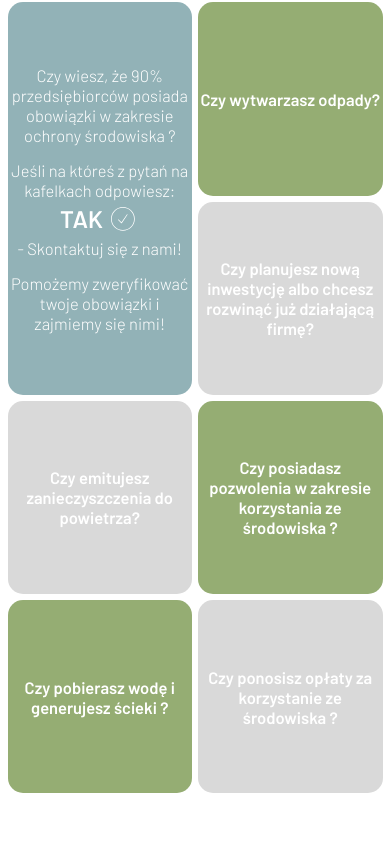
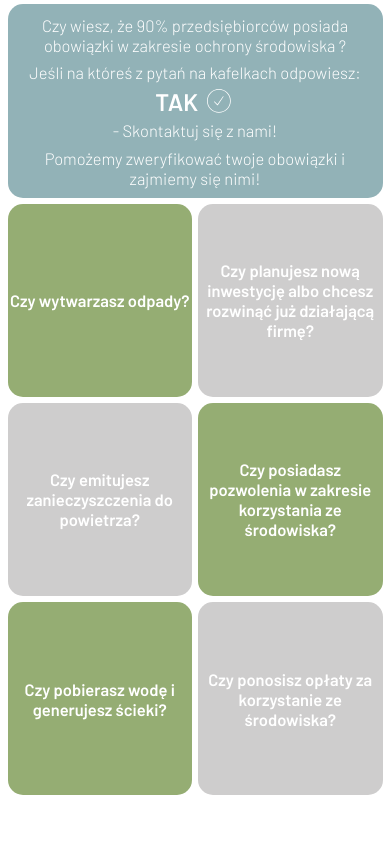
Before and after one commit to lmadeyzen/kaideko, a React (Vite) app: page / in a window 390 px wide. Shown: the part 1120-1968 px from the top of the page. Built offline with nearby package versions, Linux system fonts and the light colour scheme.

Commit message:
add fliping tiles

```diff
--- a/src/App.tsx
+++ b/src/App.tsx
@@ -6,33 +6,36 @@ import { Duties } from "./sections/Duties";
 import { Outsourcing } from "./sections/Outsourcing";
 import { Expertise } from "./sections/Expertise";
 import { Footer } from "./sections/Footer";
+import { breakpoints } from "./constants";
+
+const { x, xl, l, m, xs, xxl } = breakpoints;
 
 const Main = styled.main`
   max-width: 1200px;
   margin-left: auto;
   margin-right: auto;
 
-  @media (max-width: 1400px) {
+  @media (max-width: ${xxl}) {
     padding: 0 4rem;
   }
 
-  @media (max-width: 1200px) {
+  @media (max-width: ${xl}) {
     padding: 0 3rem;
   }
 
-  @media (max-width: 992px) {
+  @media (max-width: ${l}) {
     padding: 0 2rem;
   }
 
-  @media (max-width: 768px) {
+  @media (max-width: ${m}) {
     padding: 0 1rem;
   }
 
-  @media (max-width: 576px) {
+  @media (max-width: ${x}) {
     padding: 0 0.5rem;
   }
 
-  @media (max-width: 430px) {
+  @media (max-width: ${xs}) {
     padding: 0 0.5rem;
   }
 `;
--- a/src/constants.ts
+++ b/src/constants.ts
@@ -10,5 +10,15 @@ export const colors = {
   darkGreen: "#56731b",
   lightGreen: "#95ad73",
   lightBlue: "#92b2b7",
-  gray: "#d9d9d9",
+  gray: "#cecdcd",
 };
+
+export const breakpoints = {
+  xxl: "1400px",
+  xl: "1200px",
+  l: "992px",
+  m: "768px",
+  x: "576px",
+  xs: "430px",
+  xxs: "430px",
+};
--- /dev/null
+++ b/src/sections/Duties/components/Tile.tsx
@@ -0,0 +1,115 @@
+import styled, { css } from "styled-components";
+import { breakpoints, colors } from "../../../constants";
+import { useState } from "react";
+import { Text } from "../../../components/Text";
+
+interface Props {
+  frontText: string;
+  backText: string;
+  color?: string;
+}
+
+export const Tile = styled.div<{ color?: string; preventToFlip?: boolean }>`
+  width: 100%;
+  background-color: ${({ color }) => (color ? color : "transparent")};
+  border-radius: 1rem;
+  text-align: center;
+  display: flex;
+  flex-direction: column;
+  align-items: center;
+  justify-content: center;
+  position: relative;
+  padding: 0.1rem;
+  transition: all 1s;
+  perspective: 1000px;
+  cursor: ${({ preventToFlip }) => (preventToFlip ? "auto" : "pointer")};
+
+  p {
+    color: white;
+  }
+
+  &:nth-child(1) {
+    grid-column: span 2 / span 2;
+    gap: 1rem;
+    padding: 0 1rem;
+
+    @media (max-width: ${breakpoints.xxs}) {
+      padding: 0 0.5rem;
+      gap: 0.5rem;
+    }
+  }
+
+  &:nth-child(2) {
+    grid-row-start: 2;
+  }
+
+  &:nth-child(3) {
+    grid-row-start: 2;
+  }
+
+  &:nth-child(4) {
+    grid-row-start: 3;
+  }
+
+  &:nth-child(5) {
+    grid-row-start: 3;
+  }
+
+  &:nth-child(6) {
+    grid-row-start: 4;
+  }
+
+  &:nth-child(7) {
+    grid-row-start: 4;
+  }
+`;
+
+const TileContent = styled.div<{ isFlipped: boolean }>`
+  position: absolute;
+  width: 100%;
+  height: 100%;
+  transition: transform 0.5s;
+  transform-style: preserve-3d; // Preserve 3D effect
+
+  ${({ isFlipped }) =>
+    isFlipped &&
+    css`
+      transform: rotateY(180deg);
+    `}
+`;
+
+const TileFace = styled.div<{ color?: string }>`
+  width: 100%;
+  height: 100%;
+  backface-visibility: hidden;
+  display: flex;
+  align-items: center;
+  justify-content: center;
+  background-color: ${({ color }) => (color ? color : colors.gray)};
+  border-radius: 1rem;
+  position: absolute;
+  top: 0;
+  left: 0;
+
+  &.back {
+    transform: rotateY(180deg);
+  }
+`;
+
+export const RotatingTile = (props: Props) => {
+  const { frontText, backText, color } = props;
+  const [isFilpped, setIsFlipped] = useState(false);
+
+  return (
+    <Tile onClick={() => setIsFlipped((prev) => !prev)}>
+      <TileContent isFlipped={isFilpped}>
+        <TileFace color={color}>
+          <Text>{frontText}</Text>
+        </TileFace>
+        <TileFace color={color} className="back">
+          <Text>{backText}</Text>
+        </TileFace>
+      </TileContent>
+    </Tile>
+  );
+};
--- a/src/sections/Duties/index.tsx
+++ b/src/sections/Duties/index.tsx
@@ -3,6 +3,7 @@ import { icons } from "../../assets/icons";
 import { SectionHeader } from "../../components/SectionHeader";
 import { colors, sectionIds } from "../../constants";
 import { Text } from "../../components/Text";
+import { RotatingTile, Tile } from "./components/Tile";
 
 const Wrapper = styled.section`
   padding: 2rem 0;
@@ -18,27 +19,6 @@ const Grid = styled.div`
   p {
     font-size: 1.1rem;
     font-weight: 600;
-  }
-`;
-
-const GridElement = styled.div<{ color?: string; isRectangle?: boolean }>`
-  width: 100%;
-  border-radius: 1rem;
-  background-color: ${({ color }) => (color ? color : colors.gray)};
-  text-align: center;
-  display: flex;
-  flex-direction: column;
-  align-items: center;
-  justify-content: center;
-  padding: 0.1rem;
-
-  p {
-    color: white;
-  }
-
-  &:nth-child(1) {
-    grid-row: span 2 / span 2;
-    gap: 1rem;
   }
 `;
 
@@ -69,7 +49,7 @@ export const Duties = () => {
     <Wrapper id={sectionIds.duties}>
       <SectionHeader text="Obowiązki przedsiębiorcy" icon={icons.light} />
       <Grid>
-        <GridElement isRectangle color={colors.lightBlue}>
+        <Tile color={colors.lightBlue}>
           <Text fontWeight={300}>
             Czy wiesz, że 90% przedsiębiorców posiada obowiązki w zakresie
             ochrony środowiska ?
@@ -84,30 +64,35 @@ export const Duties = () => {
           <Text fontWeight={300}>
             Pomożemy zweryfikować twoje obowiązki i zajmiemy się nimi!
           </Text>
-        </GridElement>
-        <GridElement color={colors.lightGreen}>
-          <Text>Czy wytwarzasz odpady?</Text>
-        </GridElement>
-        <GridElement>
-          <Text>
-            Czy planujesz nową inwestycję albo chcesz rozwinąć już działającą
-            firmę?
-          </Text>
-        </GridElement>
-        <GridElement>
-          <Text>Czy emitujesz zanieczyszczenia do powietrza?</Text>
-        </GridElement>
-        <GridElement color={colors.lightGreen}>
-          <Text>
-            Czy posiadasz pozwolenia w zakresie korzystania ze środowiska ?
-          </Text>
-        </GridElement>
-        <GridElement color={colors.lightGreen}>
-          <Text>Czy pobierasz wodę i generujesz ścieki ?</Text>
-        </GridElement>
-        <GridElement>
-          <Text>Czy ponosisz opłaty za korzystanie ze środowiska ?</Text>
-        </GridElement>
+        </Tile>
+        <RotatingTile
+          color={colors.lightGreen}
+          frontText="Czy wytwarzasz odpady?"
+          backText="Lorem ipsum dolor sit amet"
+        />
+        <RotatingTile
+          backText="Lorem ipsum dolor sit amet"
+          frontText="Czy planujesz nową inwestycję albo chcesz rozwinąć już działającą
+            firmę?"
+        />
+        <RotatingTile
+          backText="Lorem ipsum dolor sit amet"
+          frontText="Czy emitujesz zanieczyszczenia do powietrza?"
+        />
+        <RotatingTile
+          color={colors.lightGreen}
+          backText="Lorem ipsum dolor sit amet"
+          frontText="Czy posiadasz pozwolenia w zakresie korzystania ze środowiska?"
+        />
+        <RotatingTile
+          color={colors.lightGreen}
+          backText="Lorem ipsum dolor sit amet"
+          frontText="Czy pobierasz wodę i generujesz ścieki?"
+        />
+        <RotatingTile
+          backText="Lorem ipsum dolor sit amet"
+          frontText="Czy ponosisz opłaty za korzystanie ze środowiska?"
+        />
       </Grid>
     </Wrapper>
   );
--- a/src/sections/Header/index.tsx
+++ b/src/sections/Header/index.tsx
@@ -1,6 +1,7 @@
 import styled from "styled-components";
 import { icons } from "../../assets/icons";
 import logo from "../../assets/logo.png";
+import { breakpoints } from "../../constants";
 
 const HeaderStyled = styled.header`
   position: relative;
@@ -54,7 +55,12 @@ const P = styled.p`
   font-family: "Archivo Narrow", sans-serif;
   font-weight: 300;
 
-  @media (max-width: 410px) {
+  @media (max-width: ${breakpoints.xs}) {
+    font-size: 1.05rem;
+    border: 1px solid red;
+  }
+
+  @media (max-width: ${breakpoints.xxs}) {
     font-size: 1.02rem;
   }
 `;
```
